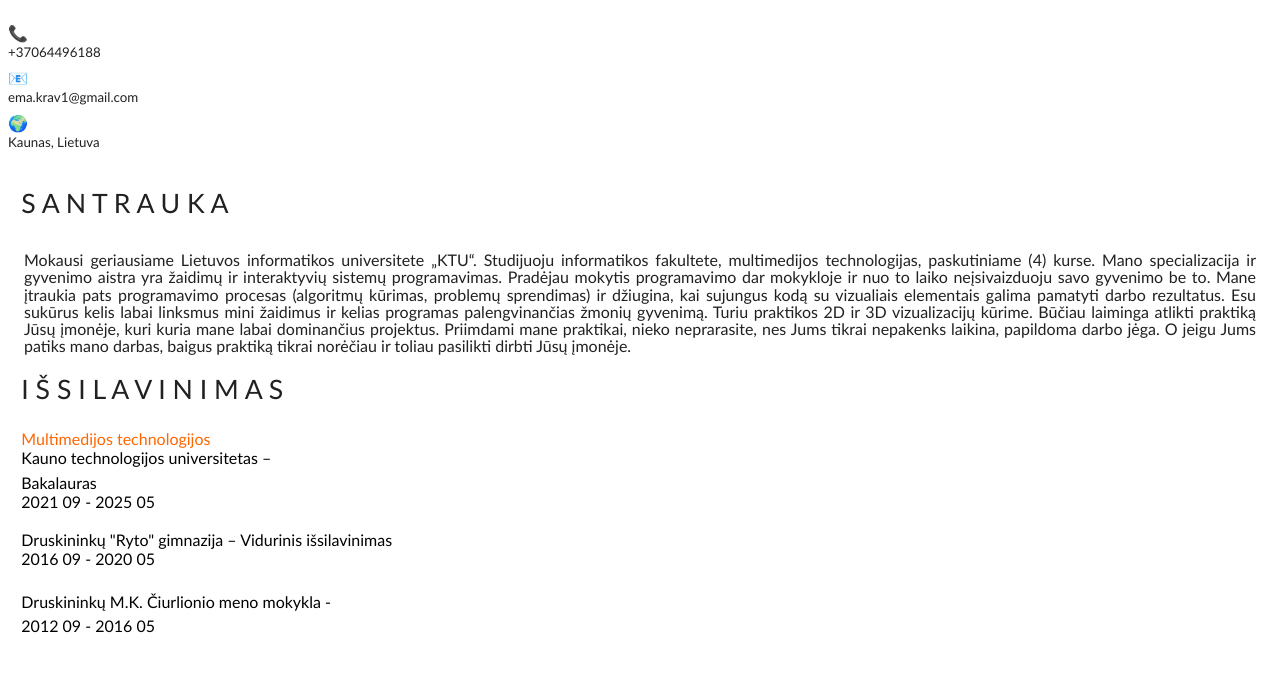
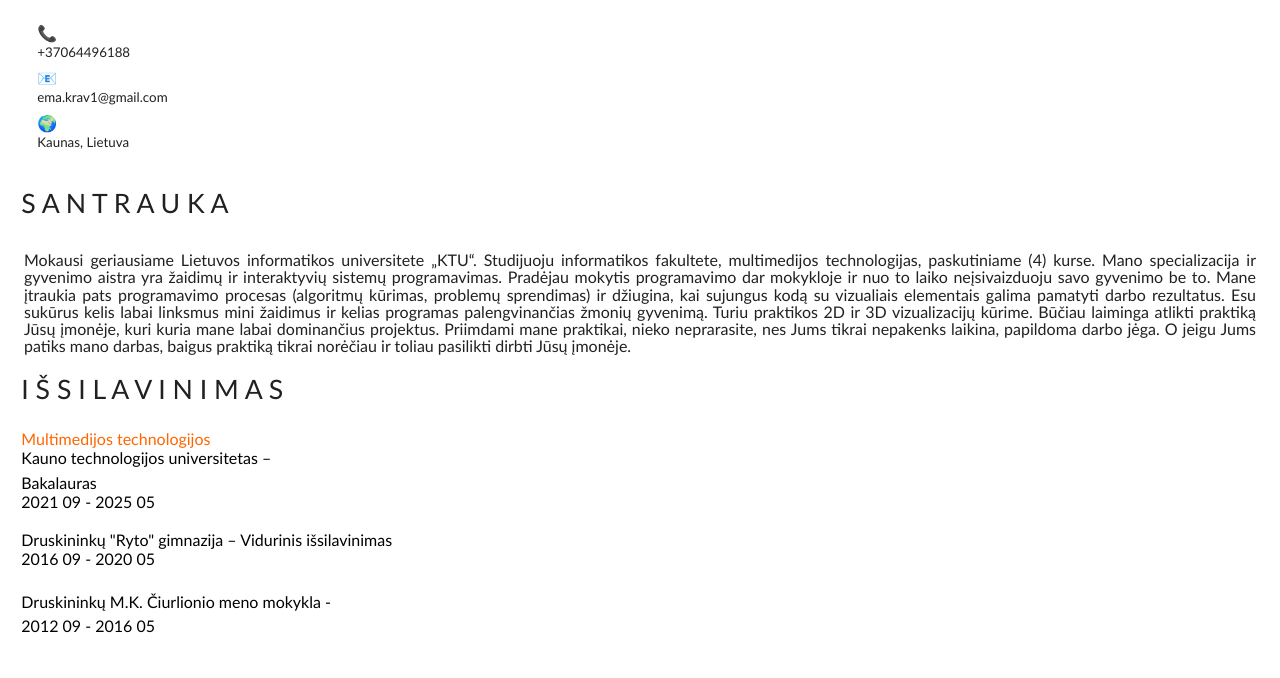
Before and after one commit to EmiKrav/CV, a plain HTML site: page index.html in a window 1280 px wide. Shown: the part 106-784 px from the top of the page. Drawn offline with Linux system fonts and the light colour scheme.

Commit message:
Update index.html

```diff
--- a/index.html
+++ b/index.html
@@ -32,26 +32,26 @@
 </p><p class="s2" style="padding-top: 3pt;padding-left: 12pt;text-indent: 0pt;text-align: left;">Žaidimų ir interaktyvių sistemų programavimas
 </p><p style="padding-top: 6pt;text-indent: 0pt;text-align: left;"><br/>
 </p><p class="s3" style="padding-left: 22pt;text-indent: 0pt;text-align: left;"><span>
-<table border="0" cellspacing="0" cellpadding="0"><tr><td width="12" height="12">📞</td>
+<table border="0" cellspacing="0" cellpadding="0"><tr><td width="12" height="12" style="padding-left: 22pt;">📞</td>
 </tr>
 </table>
-</span> <span class="s4">+37064496188
+</span> <span class="s4" style="padding-left: 22pt;">+37064496188
 </span>
 </p>
 </p><p style="padding-top: 6pt;text-indent: 0pt;text-align: left;">
 </p><p class="s3" style="padding-left: 22pt;text-indent: 0pt;text-align: left;"><span>
-<table border="0" cellspacing="0" cellpadding="0"><tr><td width="12" height="12">📧</td>
+<table border="0" cellspacing="0" cellpadding="0"><tr><td width="12" height="12" style="padding-left: 22pt;">📧</td>
 </tr>
 </table>
-</span> <span class="s4">ema.krav1@gmail.com
+</span> <span class="s4" style="padding-left: 22pt;">ema.krav1@gmail.com
 </span>
 </p>
 </p><p style="padding-top: 6pt;text-indent: 0pt;text-align: left;">
 </p><p class="s3" style="padding-left: 22pt;text-indent: 0pt;text-align: left;"><span>
-<table border="0" cellspacing="0" cellpadding="0"><tr><td width="12" height="12">🌍</td>
+<table border="0" cellspacing="0" cellpadding="0"><tr><td width="12" height="12" style="padding-left: 22pt;">🌍</td>
 </tr>
 </table>
-</span> <span class="s4">Kaunas, Lietuva
+</span> <span class="s4" style="padding-left: 22pt;">Kaunas, Lietuva
 </span>
 </p>
 </p><p style="padding-top: 13pt;text-indent: 0pt;text-align: left;"><br/>
```
